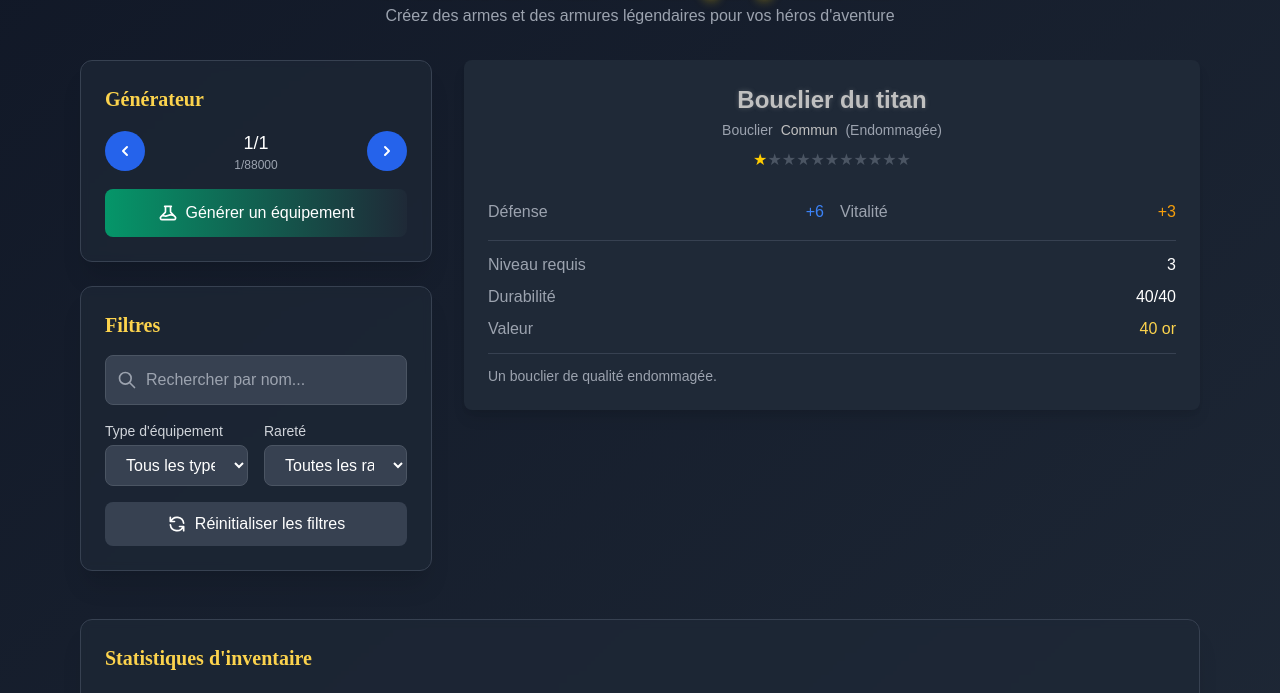
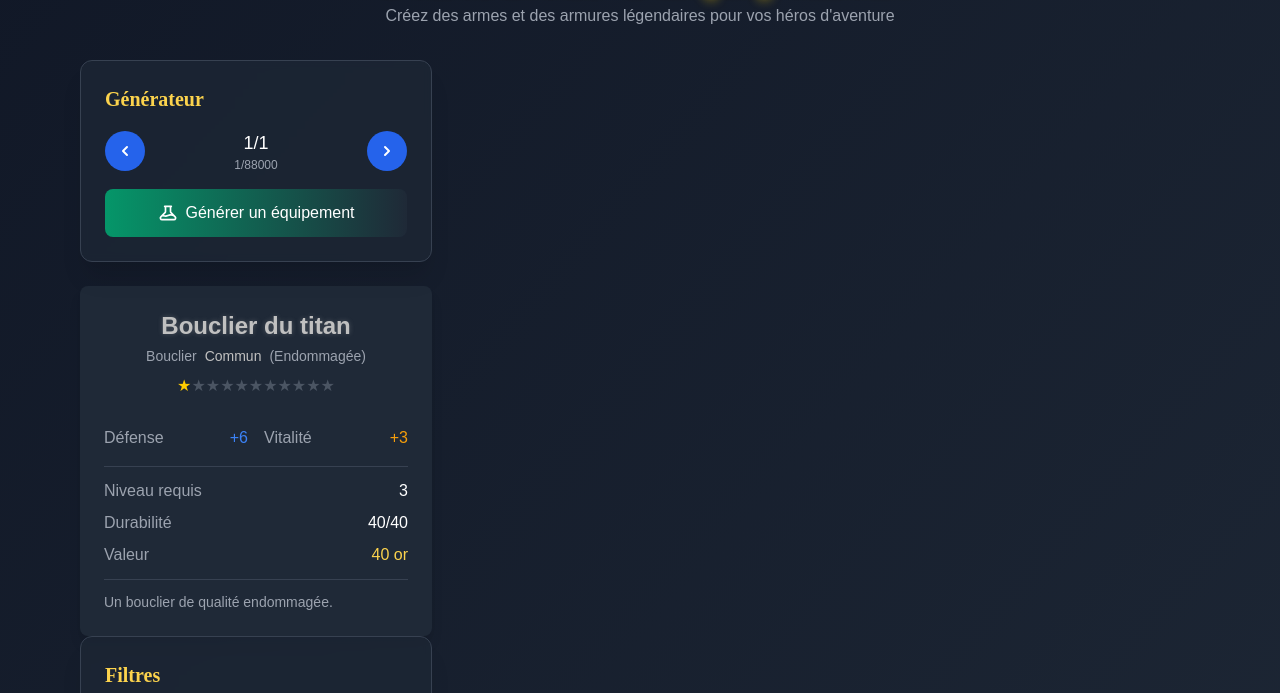
Before and after one commit to EdwynDev/GENERATOR-EQUIPEMENT, a plain HTML site: page index.html in a window 1280 px wide. Shown: the part 84-777 px from the top of the page. Drawn offline with nearby package versions, Linux system fonts and the light colour scheme; a web font is replaced by a local one.

Commit message:
Update index.html

```diff
--- a/index.html
+++ b/index.html
@@ -27,16 +27,9 @@
 
         <!-- Main Content -->
         <div class="grid grid-cols-1 lg:grid-cols-3 gap-8 mb-12">
-            <!-- Equipment Display -->
-            <div class="lg:col-span-2 order-2">
-                <!-- Equipment Card -->
-                <div id="equipment-display" class="transition-all duration-300 ease-in-out">
-                    <!-- Equipment content will be inserted here -->
-                </div>
-            </div>
 
             <!-- Sidebar Controls -->
-            <div class="lg:col-span-1 order-1">
+            <div class="lg:col-span-1">
                 <!-- Inventory Controls -->
                 <div
                     class="bg-gray-800 bg-opacity-70 backdrop-filter backdrop-blur-sm rounded-xl shadow-xl p-6 mb-6 border border-gray-700">
@@ -82,6 +75,14 @@
                             </svg>
                             Générer un équipement
                         </button>
+                    </div>
+                </div>
+
+                <!-- Equipment Display -->
+                <div class="lg:col-span-2">
+                    <!-- Equipment Card -->
+                    <div id="equipment-display" class="transition-all duration-300 ease-in-out">
+                        <!-- Equipment content will be inserted here -->
                     </div>
                 </div>
 
```
